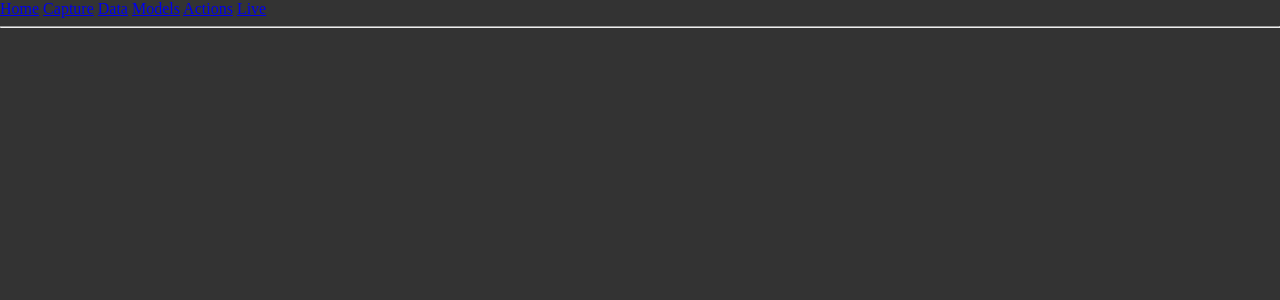
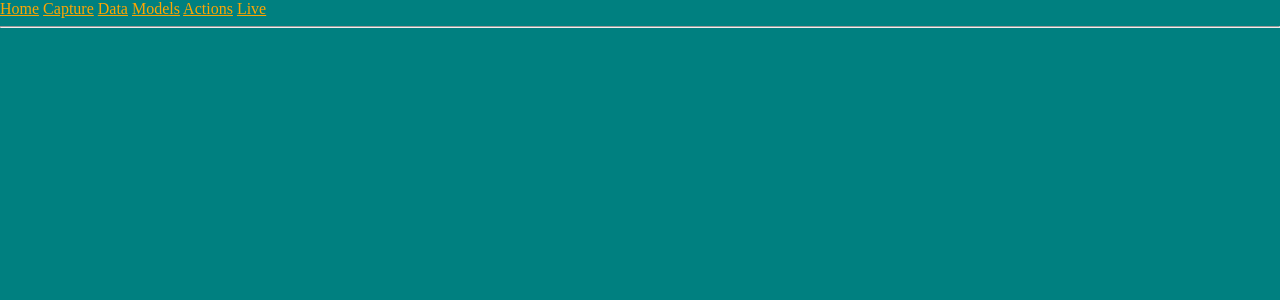
Before and after one commit to gozmo/handgestures, a Flask app: page /index in a window 1280 px wide. Shown: the top 300 px of the page. Run offline with Flask 2, Linux system fonts and the light colour scheme.

Commit message:
update css

```diff
--- a/handsignals/server/templates/base.html
+++ b/handsignals/server/templates/base.html
@@ -2,7 +2,7 @@
 <style>
 body {
     margin: 0;
-    background-color: #333;
+    background-color: #008080;
 }
 .image {
     display: block;
@@ -12,6 +12,14 @@ body {
 }
 img {
     display: block;
+}
+a:link {
+    color: orange;
+}
+
+/* visited link */
+a:visited {
+    color: orange
 }
 </style>
     <head>
```
